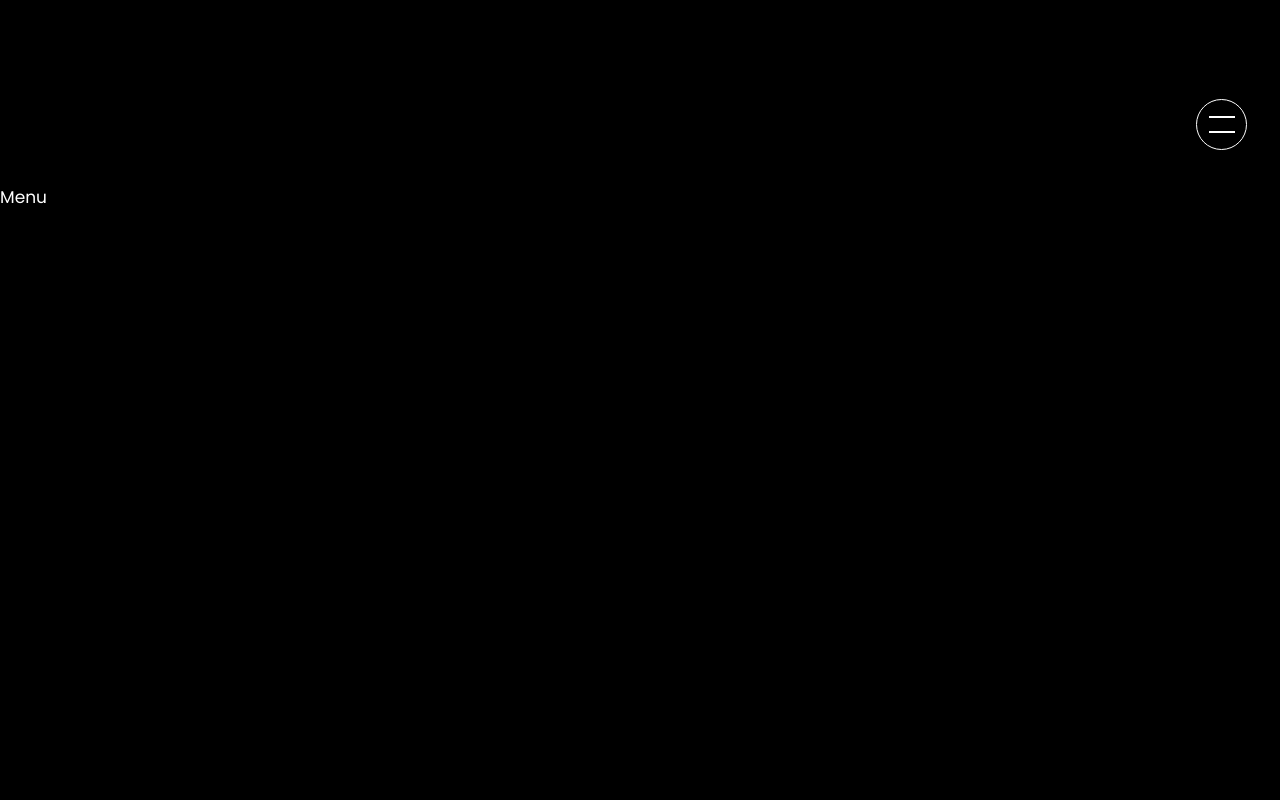
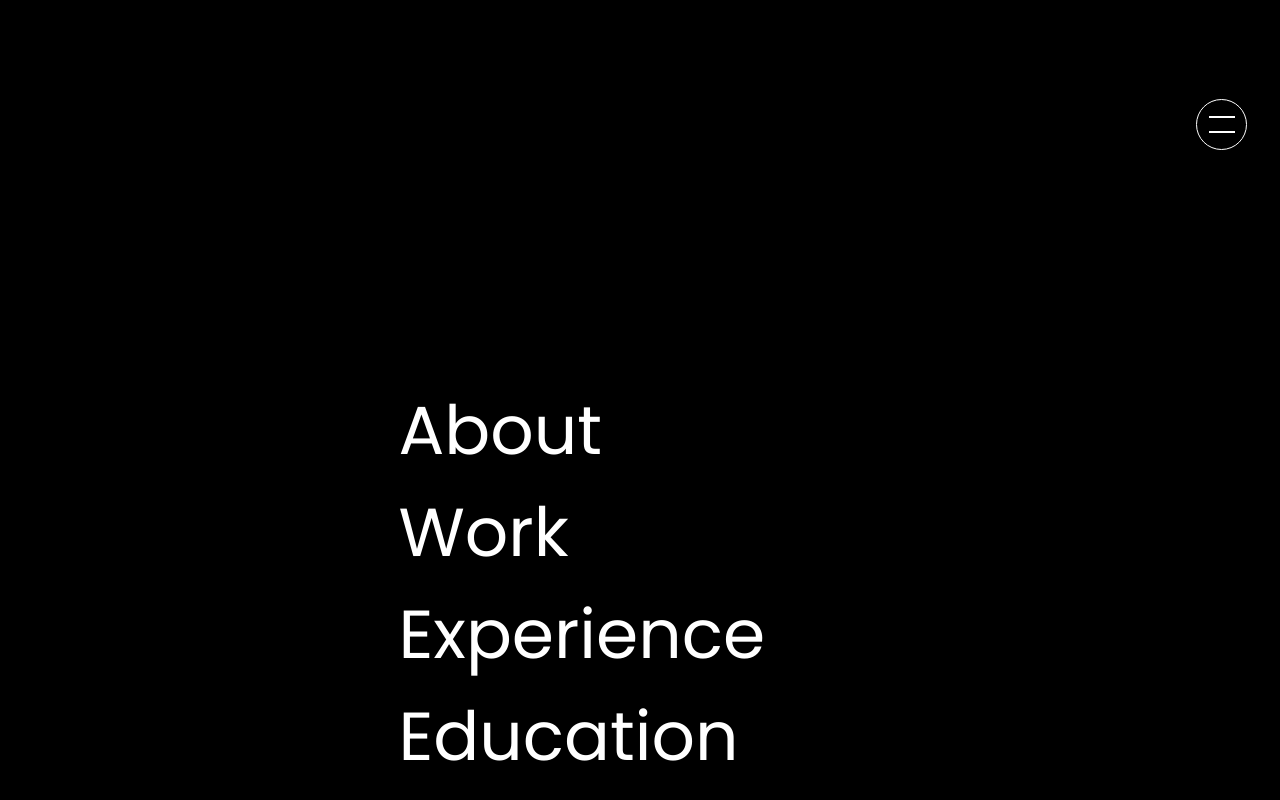
Before and after one commit to burhanuday/react-animations, a React (Create React App) app: page / in a window 1280 px wide. Shown: the part 616-1416 px from the top of the page. Built offline with nearby package versions, Linux system fonts and the light colour scheme.

Commit message:
transitions for and inside the menu

```diff
--- a/src/containers/Menu/Menu.jsx
+++ b/src/containers/Menu/Menu.jsx
@@ -1,15 +1,19 @@
-import React, { useContext } from "react";
+import React, { useContext, useState } from "react";
 import styled, { css } from "styled-components";
 import { menuContext } from "../../contexts/menu";
 
 const Container = styled.div`
   display: flex;
+  flex-direction: column;
+  align-items: center;
+  justify-content: center;
+
   height: 100%;
   width: 100%;
   position: absolute;
   background-color: black;
   transform: translateY(100%);
-  transition: transform 1.5s cubic-bezier(.8,0,.3,.99);
+  transition: transform 1.5s cubic-bezier(0.8, 0, 0.3, 0.99);
 
   ${(props) =>
     props.active &&
@@ -18,10 +22,64 @@ const Container = styled.div`
     `}
 `;
 
+const MenuList = styled.nav``;
+
+const MenuItem = styled.a`
+  font-size: 4rem;
+  font-weight: 400;
+  position: relative;
+  display: inline-block;
+  opacity: 0.2;
+
+  transition: opacity 0.5s ease-in-out;
+
+  ${(props) =>
+    (props.index === props.activeItem || props.activeItem === -1) &&
+    css`
+      opacity: 1;
+    `}
+
+  &::after {
+    content: "";
+    position: absolute;
+    left: 0;
+    bottom: 0;
+    height: 3px;
+    width: 0;
+    background-color: white;
+    transition: width 0.6s ease-in-out;
+  }
+
+  &:hover::after {
+    width: 100%;
+  }
+`;
+
+const menuItems = ["About", "Work", "Experience", "Education"];
+
 const Menu = (props) => {
   const { state: menuState } = useContext(menuContext);
+  const [activeItem, setActiveItem] = useState(-1);
 
-  return <Container active={menuState.active}>Menu</Container>;
+  return (
+    <Container active={menuState.active}>
+      <MenuList>
+        {menuItems.map((item, index) => (
+          <>
+            <MenuItem
+              onMouseOver={() => setActiveItem(index)}
+              onMouseOut={() => setActiveItem(-1)}
+              index={index}
+              activeItem={activeItem}
+            >
+              {item}
+            </MenuItem>
+            <br />
+          </>
+        ))}
+      </MenuList>
+    </Container>
+  );
 };
 
 export default Menu;
```
